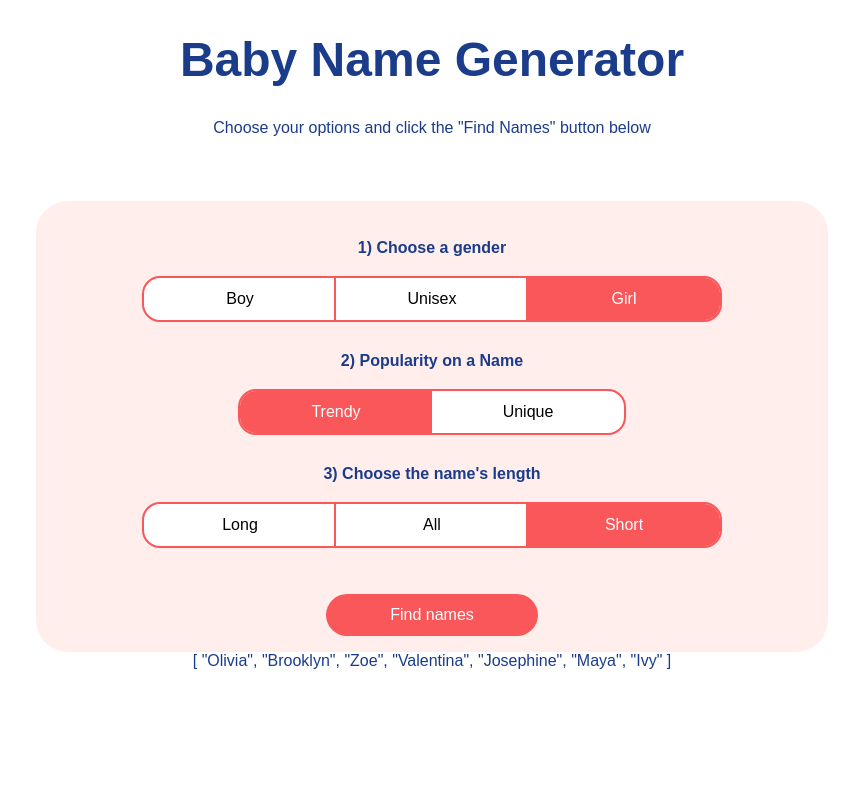
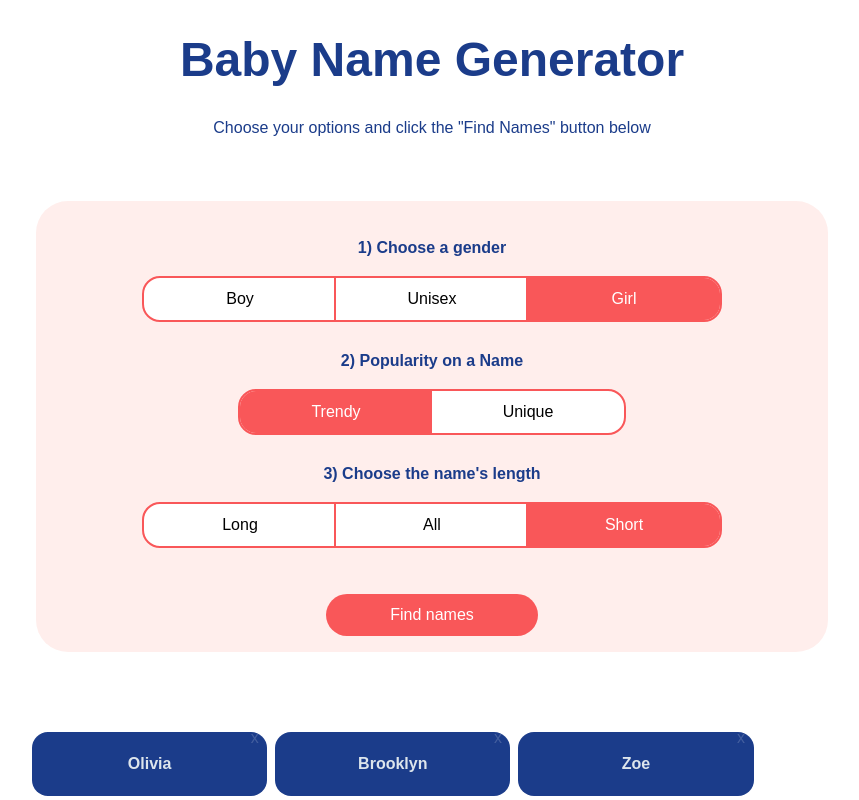
Before and after one commit to Max12345-ally/Baby-Name-Generator, a Nuxt app: page / in a window 1280 px wide. Both pictures are taken after a click on the button "Find names". Shown: the top 800 px of the page, without its empty margins (208-1067 px from the left). Built offline with nearby package versions, Linux system fonts and the light colour scheme.

Commit message:
Card created

```diff
--- a/app.vue
+++ b/app.vue
@@ -76,7 +76,13 @@
         </div>
         <button class="primary" @click="computeSelectedNames">Find names</button>
     </div>
-    {{ selectedNames }}
+    <div class="cards-container">
+      <div v-for="name in selectedNames" :key="name" class="card">
+          <h4>{{ name }}</h4>
+        <p>x</p>
+      </div>
+    </div>
+
   </div>
 </template>
 
@@ -140,4 +146,28 @@
   cursor: pointer;
 }
 
+.cards-container{
+  display: flex;
+  margin-top: 5rem;
+  flex-wrap: wrap;
+}
+
+.card{
+  background-color: rgb(27,60,138);
+  width: 29%;
+  color:rgb(221, 229, 236);
+  border-radius: 1rem;
+  padding: 0.1rem;
+  margin-right: 0.5rem;
+  margin-bottom: 0.5rem;
+  position: relative;
+}
+
+.card p{
+  position: absolute;
+  top: -30%;
+  left: 93%;
+  cursor: pointer;
+  color: rgba(255,255,255,0.178)
+}
 </style>
```
